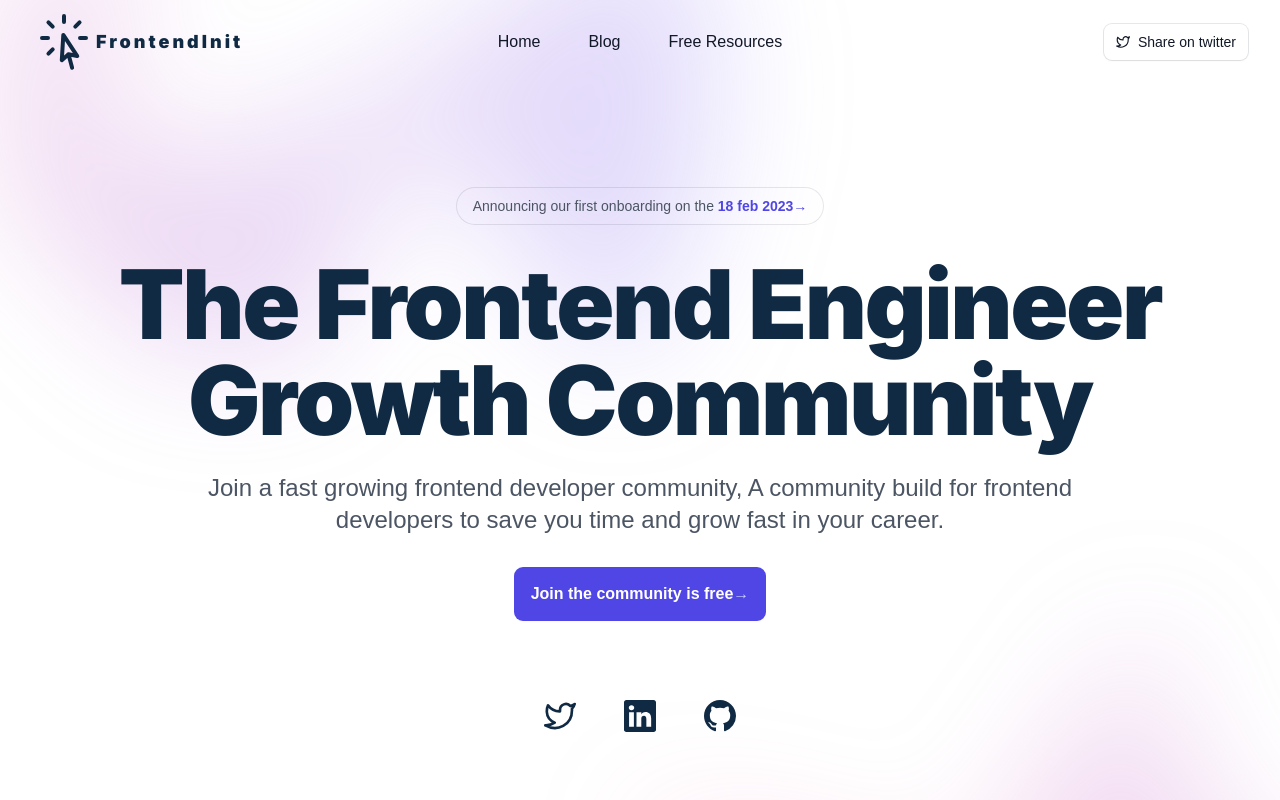
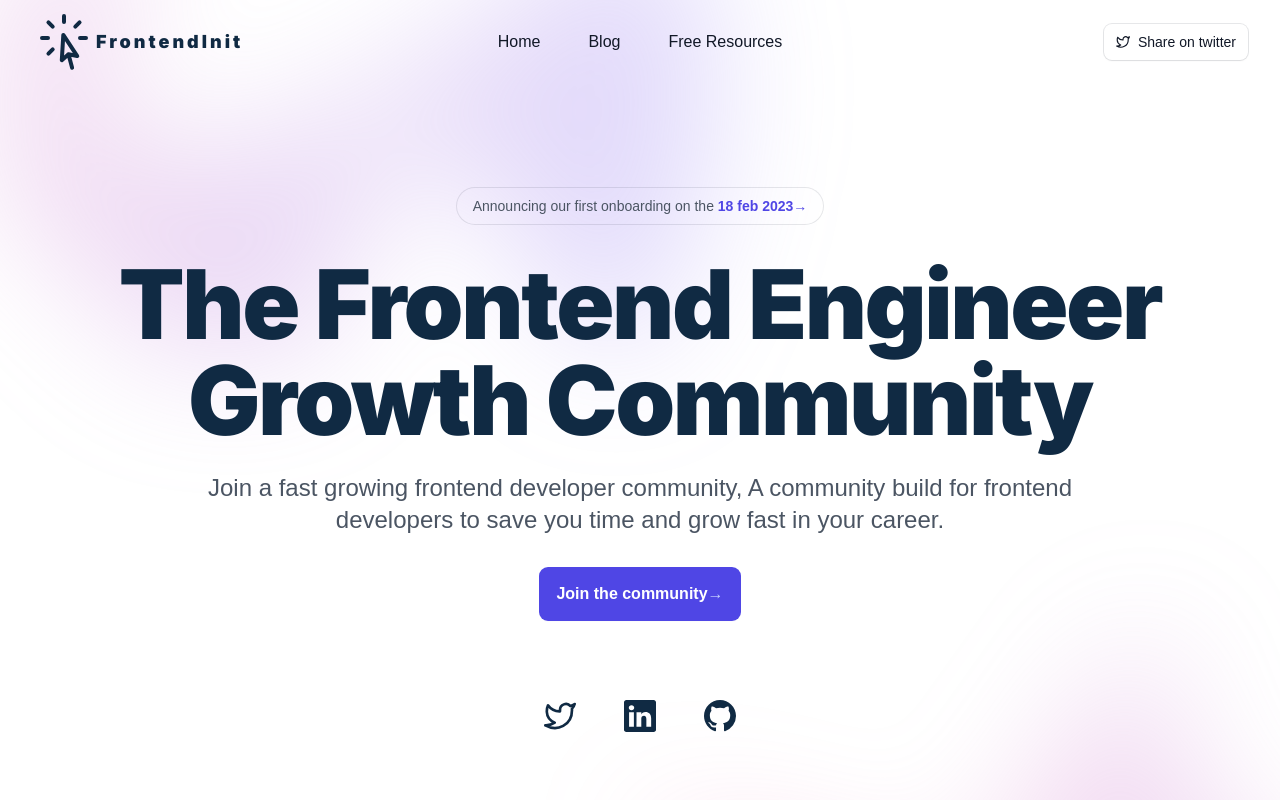
Before and after one commit to calebbenjin/frontendinit, a Next.js app: page / in a window 1280 px wide. Shown: the top 800 px of the page. Built offline with nearby package versions, Linux system fonts and the light colour scheme.

Commit message:
TypeForm Integration

```diff
--- a/src/components/HeroSection.tsx
+++ b/src/components/HeroSection.tsx
@@ -63,10 +63,10 @@ export default function HeroSection() {
                 </p>
                 <div className="mt-8 flex gap-x-4 sm:justify-center">
                   <Link
-                    href="#"
+                    href="https://xv9ksjbk76s.typeform.com/to/QFnRUXAO"
                     className="inline-block rounded-lg bg-indigo-600 px-4 py-3 text-base font-semibold leading-7 text-white shadow-sm ring-1 ring-indigo-600 hover:bg-indigo-700 hover:ring-indigo-700"
                   >
-                    Join the community is free
+                    Join the community
                     <span className="text-indigo-200" aria-hidden="true">
                       &rarr;
                     </span>
```
